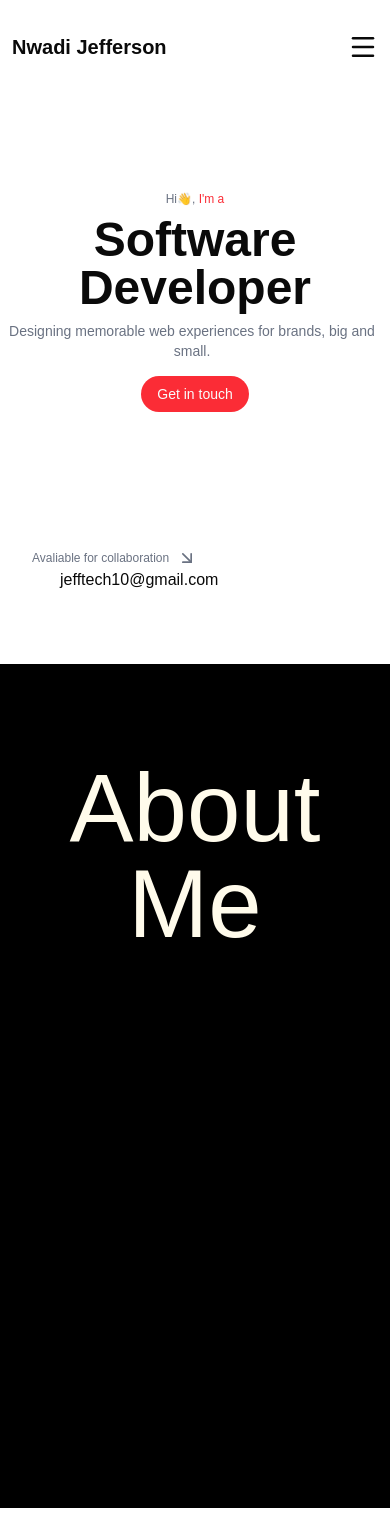
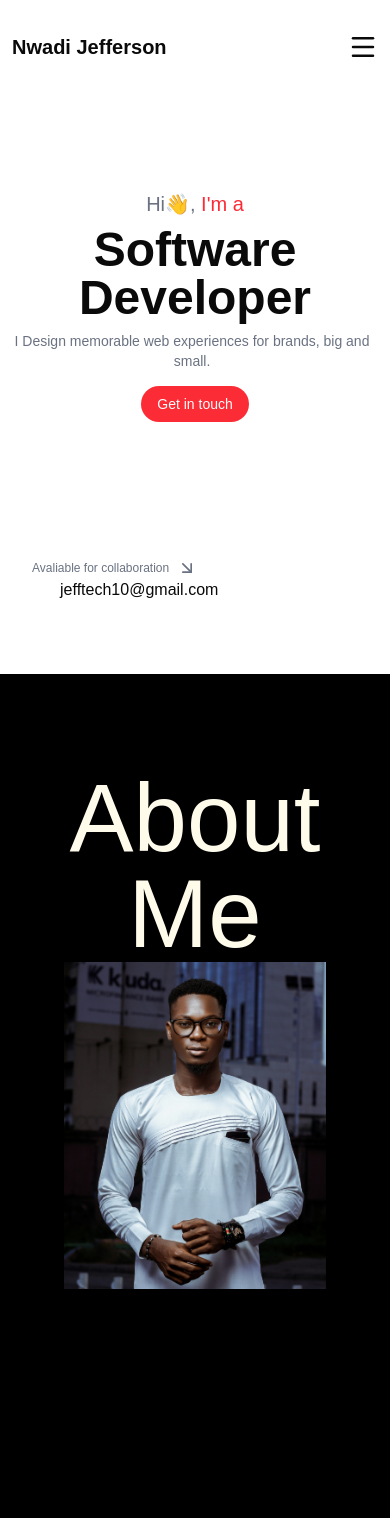
Before and after one commit to jeff-nwadi/Jefferson, a Next.js app in the folder jefferson/: page / in a window 390 px wide. Built offline with nearby package versions, Linux system fonts and the light colour scheme; a web font is replaced by a local one.

Commit message:
feat: Revamp About component layout and update HeroSection text styles for consistency

```diff
--- a/jefferson/components/About.tsx
+++ b/jefferson/components/About.tsx
@@ -1,9 +1,15 @@
-import React from 'react'
+import Image from 'next/image'
+import Profile from "@/images/shedrack.jpg"
 
 export const About = () => {
   return (
     <main className='px-16 py-24 bg-black h-screen'>
         <h1 className='text-center text-8xl about-ctn text-amber-50'>About Me</h1>
+        <section className=''>
+            <div >
+                <Image src={Profile} alt='Profile' width={100} height={100} className='w-fit w-dvh' />
+            </div>
+        </section>
     </main>
   )
 }
--- a/jefferson/components/HeroSection.tsx
+++ b/jefferson/components/HeroSection.tsx
@@ -21,7 +21,7 @@ export const HeroSection = () => {
               transition={{
                 duration: 0.6,
               }}
-              className="text-[12px] lg:text-xl text-gray-500"
+              className="text-xl text-gray-500"
             >
               Hi👋, <span className="text-red-500">I'm a</span>
             </motion.span>
@@ -56,7 +56,7 @@ export const HeroSection = () => {
             </div>
             <div className="md:hidden flex text-sm text-center w-sm items-center justify-center m-0">
               <span>
-                Designing memorable web experiences for brands, big and small.
+               I Design memorable web experiences for brands, big and small.
               </span>
             </div>
           </motion.h3>
```
